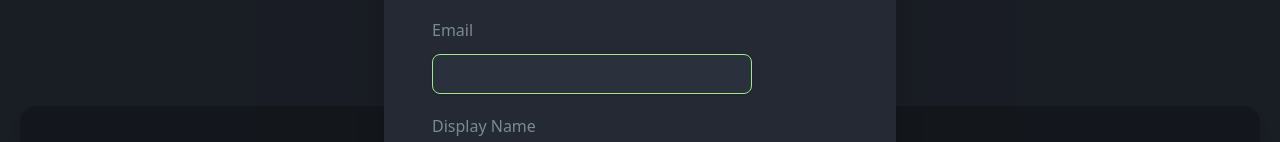
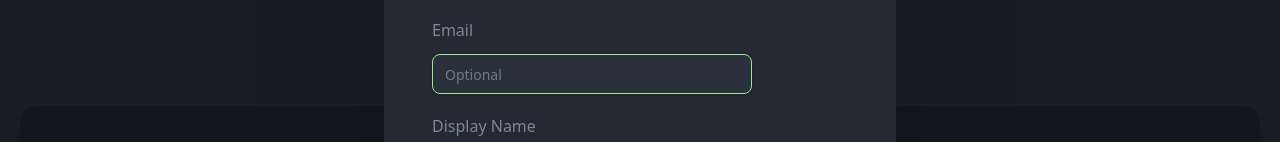
Before and after one commit to rofenac/quiz-app, a React (Vite) app: page /#/ in a window 1280 px wide. Both pictures are taken after a click on the link "Register". Shown: the part 290-432 px from the top of the page. Built offline with nearby package versions, Linux system fonts and the light colour scheme; no server answers.

Commit message:
Made Email Optional and Updated README

```diff
--- a/src/components/auth/AuthContext.jsx
+++ b/src/components/auth/AuthContext.jsx
@@ -82,9 +82,9 @@ export const AuthProvider = ({ children }) => {
         },
         body: JSON.stringify({
           username,
-          email,
+          email: email || '',
           password,
-          displayName: displayName || username // Use username as displayName if not provided
+          displayName: displayName || username
         })
       })
 
--- a/src/components/auth/UserAuth.jsx
+++ b/src/components/auth/UserAuth.jsx
@@ -134,7 +134,7 @@ export const RegisterForm = ({ onClose }) => {
             className="input input-bordered input-primary shadow-sm"
             value={email}
             onChange={(e) => setEmail(e.target.value)}
-            required
+            placeholder="Optional"
           />
         </div>
 
```
Also changed, not shown: 1 other file (tests, documents, lock files or other folders).
